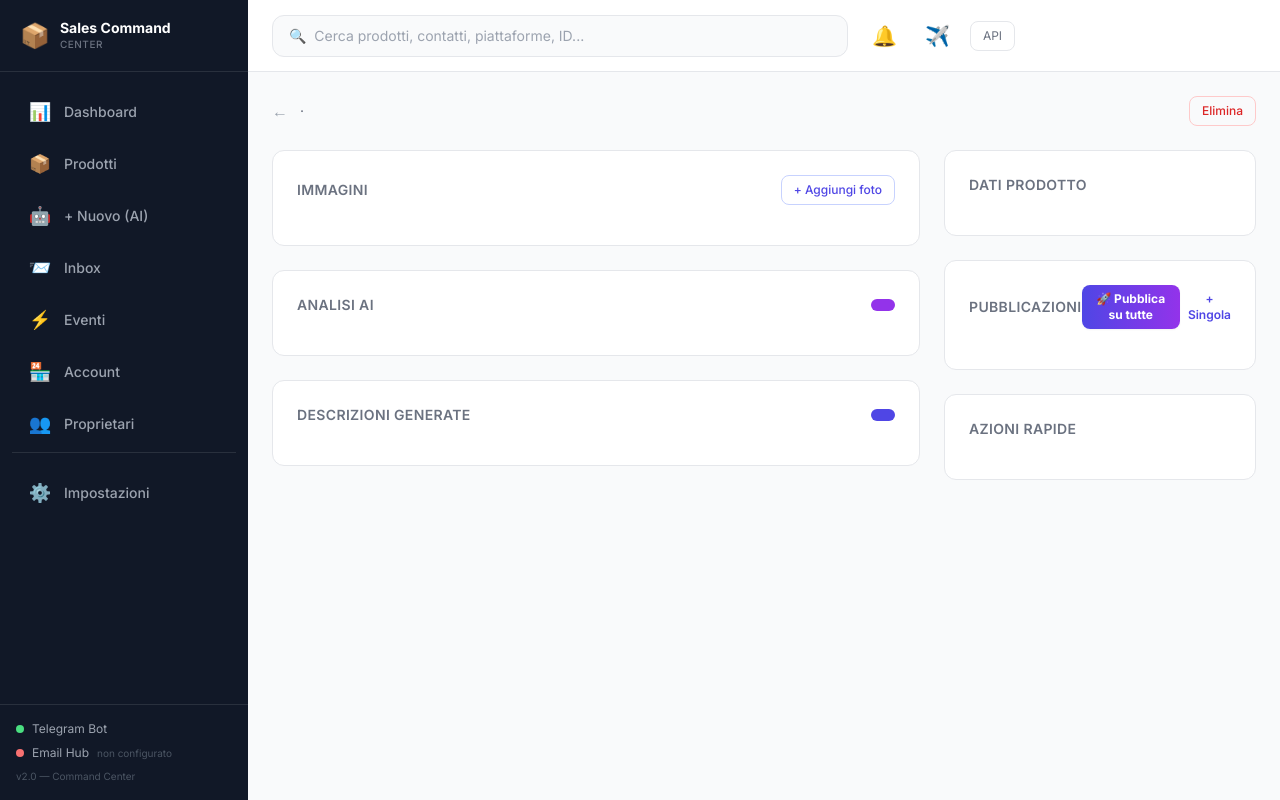
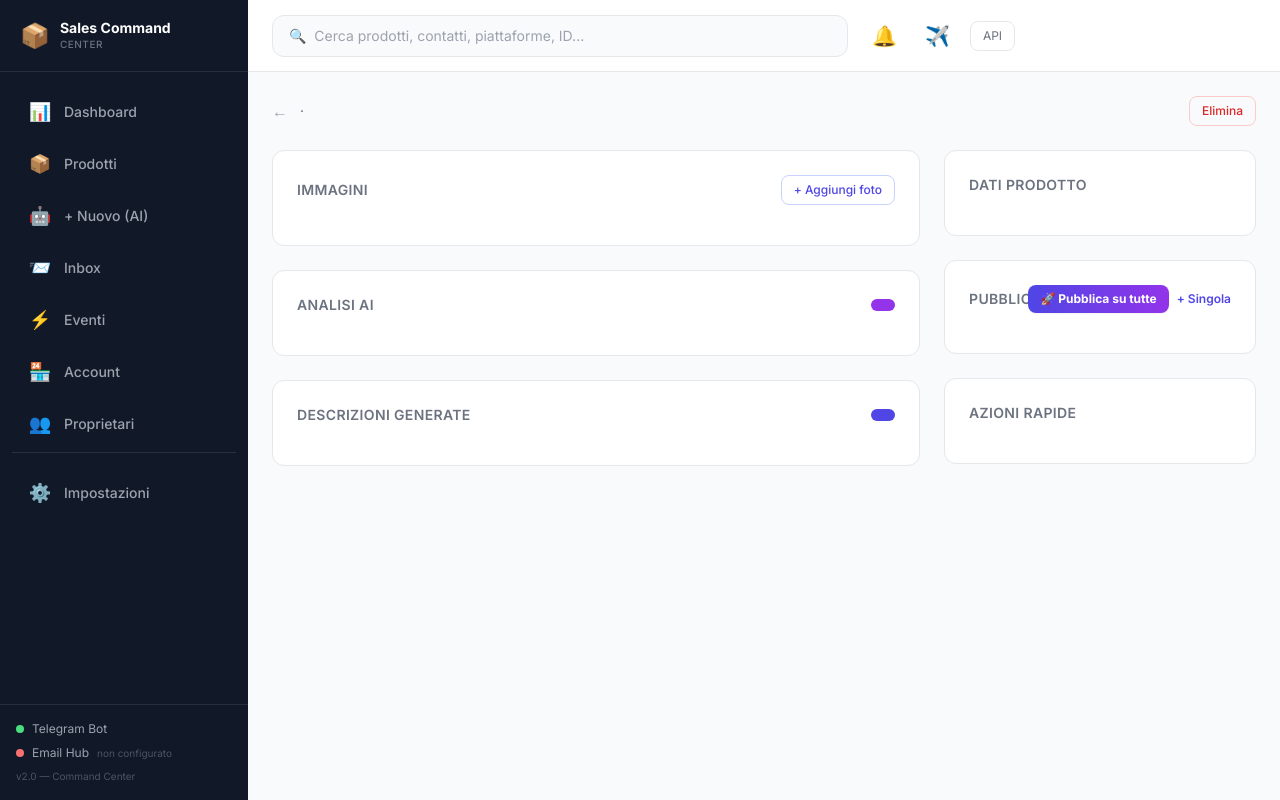
Before and after one commit to marcoetingcrd-code/vendita-prodotti-online-usati-marketplace, a FastAPI app: template app/web/templates/product_detail.html in a window 1280 px wide. Run offline with FastAPI, Linux system fonts and the light colour scheme; the template is opened without the code that fills it, so the values that code supplies are empty; some libraries are stand-ins or nearby versions.

Commit message:
fix: layout pulsante Pubblica su tutte - non sovrappone più il titolo

```diff
--- a/app/web/templates/product_detail.html
+++ b/app/web/templates/product_detail.html
@@ -231,15 +231,13 @@
 
             <!-- Publication per Platform -->
             <div class="bg-white rounded-xl border border-gray-200 p-6">
-                <div class="flex items-center justify-between mb-4">
-                    <h2 class="text-sm font-semibold text-gray-500 uppercase tracking-wide">Pubblicazioni</h2>
-                    <div class="flex items-center gap-2">
-                        <button @click="openPubStation()"
-                                class="px-3 py-1.5 text-xs font-bold bg-gradient-to-r from-indigo-600 to-purple-600 text-white rounded-lg hover:from-indigo-700 hover:to-purple-700 shadow-sm">
-                            🚀 Pubblica su tutte
-                        </button>
-                        <button @click="showAddPub = !showAddPub" class="text-xs font-semibold text-indigo-600 hover:text-indigo-800">+ Singola</button>
-                    </div>
+                <div class="flex flex-wrap items-center gap-2 mb-4">
+                    <h2 class="text-sm font-semibold text-gray-500 uppercase tracking-wide flex-1 min-w-0">Pubblicazioni</h2>
+                    <button @click="openPubStation()"
+                            class="px-3 py-1.5 text-xs font-bold bg-gradient-to-r from-indigo-600 to-purple-600 text-white rounded-lg hover:from-indigo-700 hover:to-purple-700 shadow-sm whitespace-nowrap">
+                        🚀 Pubblica su tutte
+                    </button>
+                    <button @click="showAddPub = !showAddPub" class="text-xs font-semibold text-indigo-600 hover:text-indigo-800 whitespace-nowrap">+ Singola</button>
                 </div>
 
                 <!-- Add new publication -->
```
